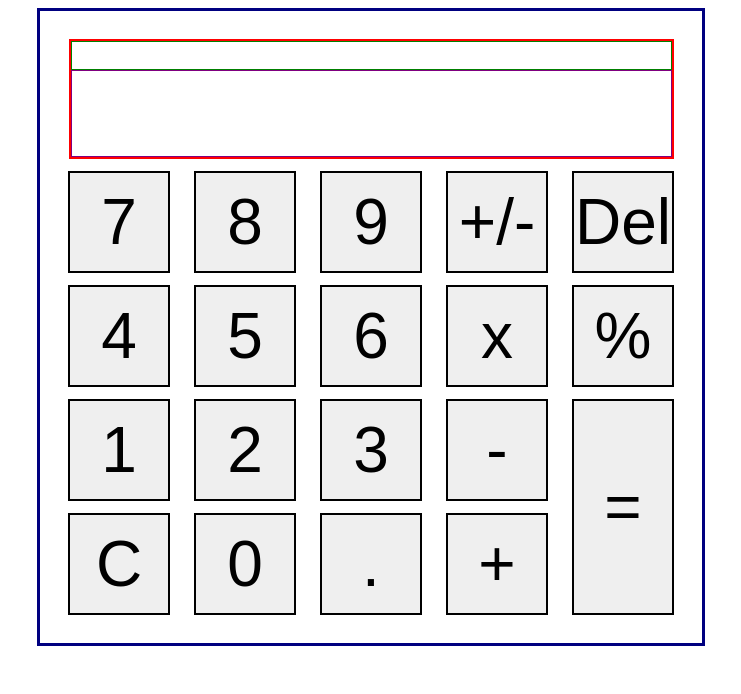
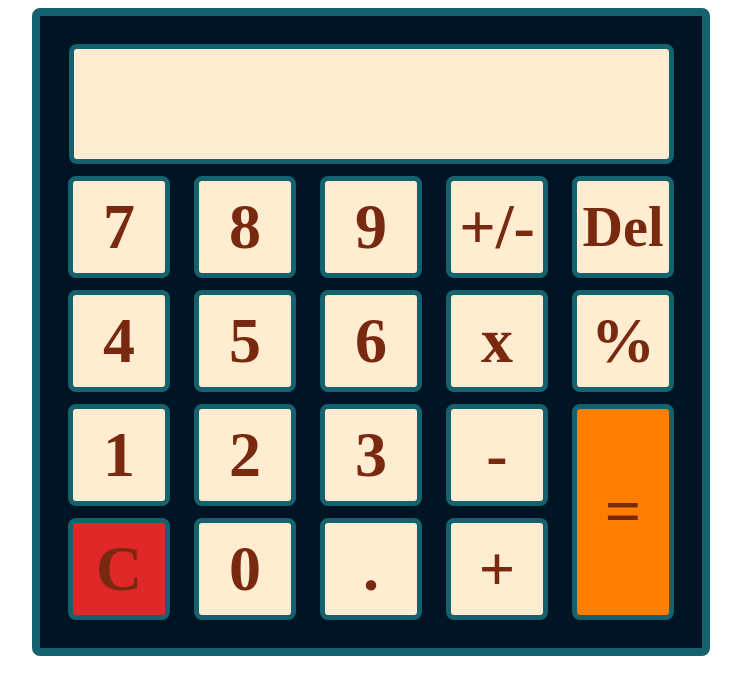
Before and after one commit to jong-just/calculatorV1, a plain HTML site: page index.html in a window 1280 px wide. Shown: the whole page, without its empty margins (269-1010 px from the left). Drawn offline with Linux system fonts and the light colour scheme.

Commit message:
Add color and style

```diff
--- a/css/style.css
+++ b/css/style.css
@@ -18,15 +18,19 @@ body {
     flex-direction: column;
     align-items: center;
     margin: 8px;
-    border: 3px solid navy;
     padding: 16px;
+    background-color: #001524;
+    border: 8px solid #15616D;
+    border-radius: 8px;
 }
 
 #display {
-    border: 2px solid red;
+    border: 5px solid #15616D;
+    border-radius: 8px;
     width: 605px;
     height: 120px;
     margin-top: 12px;
+    background-color: #FFECD1;
 }
 
 #input {
@@ -51,13 +55,15 @@ body {
     align-items: center;
     padding-right: 8px;
 
+
     /* BOX */
-    border: 1px solid purple;
-    height: 75%;
+    height: 100%;
 
     /* TEXT */
     font-size: 72px;
     font-weight: bold;
+    font-family: "Playfair Display";
+    color: #78290F;
 }
 
 #buttonGrid {
@@ -67,13 +73,18 @@ body {
 .buttons {
     /* TEXT */
     font-size: 64px;
+    font-weight: bold;
+    font-family: "Playfair Display";
+    color: #78290F;
 
     /* BOX */
-    border: 2px solid black;
+    border: 5px solid #15616D;
+    border-radius: 8px;
     padding: 8px;
     height: 102px;
     width: 102px;
     margin: 12px;
+    background-color: #FFECD1;
 
     /* LAYOUT */
     display:flex;
@@ -88,4 +99,13 @@ body {
 
 #buttonEquals {
     height: 216px;
+    background-color:#FF7D00;
 }
+
+#buttonClear {
+    background-color: rgb(225, 40, 40);
+}
+
+#buttonDelete {
+    font-size: 56px;
+}
--- a/index.html
+++ b/index.html
@@ -13,7 +13,6 @@
     <div id="background">
         <div id="container">
             <div id="display">
-                <div id="input"></div>
                 <div id="results"></div>
             </div>
 
```
